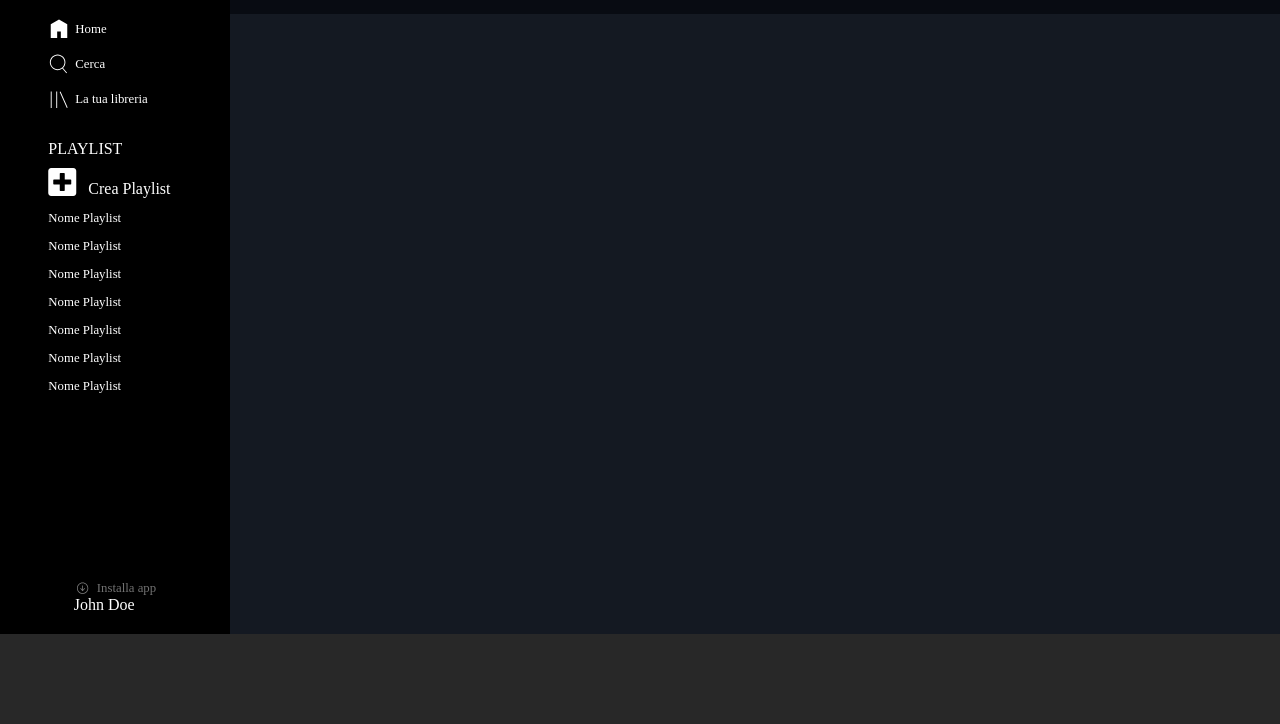
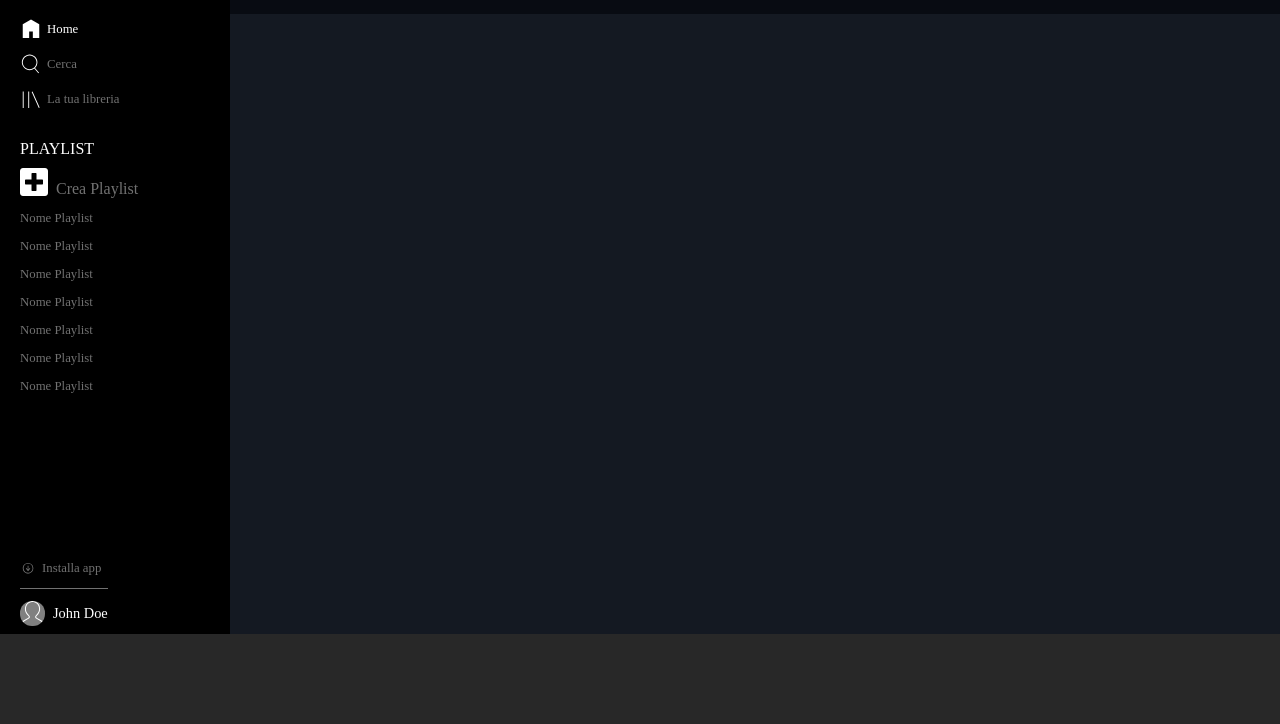
Before and after one commit to Alek90/html-css-spotifyweb, a plain HTML site: page index.html in a window 1280 px wide. Shown: the part 76-800 px from the top of the page. Drawn offline with Linux system fonts and the light colour scheme.

Commit message:
Riviste classi.
Inserite le nuove classi .txt_[tono] nei precedenti elementi html, e cancellato css .color dove possibile.

```diff
--- a/index.html
+++ b/index.html
@@ -27,21 +27,21 @@
 
                 <nav class="menu_page">
 
-                    <div class="side_item home flex">
+                    <div class="side_item home flex txt_light">
 
                         <img src="./img/home.svg" alt="">
                         Home
 
                     </div>
 
-                    <div class="side_item search flex">
+                    <div class="side_item search flex txt_dark">
 
 
                         <img src="./img/search.svg" alt="">
                         Cerca
                     </div>
 
-                    <div class="side_item bookshelf flex">
+                    <div class="side_item bookshelf flex txt_dark">
 
                         <img src="./img/libreria.svg" alt="">
                         La tua libreria
@@ -53,17 +53,17 @@
                 <section class="playlist">
 
                     <dl>
-                        <dt>PLAYLIST</dt>
+                        <dt class="txt_light">PLAYLIST</dt>
 
-                        <dd class="new_playlist"> <i class="fas fa-plus-square"></i> Crea Playlist</dd>
+                        <dd class="new_playlist txt_dark"> <i class="fas fa-plus-square"></i>Crea Playlist</dd>
 
-                        <dd class="side_item">Nome Playlist</dd>
-                        <dd class="side_item">Nome Playlist</dd>
-                        <dd class="side_item">Nome Playlist</dd>
-                        <dd class="side_item">Nome Playlist</dd>
-                        <dd class="side_item">Nome Playlist</dd>
-                        <dd class="side_item">Nome Playlist</dd>
-                        <dd class="side_item">Nome Playlist</dd>
+                        <dd class="side_item txt_dark">Nome Playlist</dd>
+                        <dd class="side_item txt_dark">Nome Playlist</dd>
+                        <dd class="side_item txt_dark">Nome Playlist</dd>
+                        <dd class="side_item txt_dark">Nome Playlist</dd>
+                        <dd class="side_item txt_dark">Nome Playlist</dd>
+                        <dd class="side_item txt_dark">Nome Playlist</dd>
+                        <dd class="side_item txt_dark">Nome Playlist</dd>
                     </dl>
 
 
@@ -87,7 +87,6 @@
                     <div class="username txt_light">
                         John Doe
                     </div>
-
 
                 </div>
 
--- a/style.css
+++ b/style.css
@@ -57,8 +57,8 @@ body{
     background-color: black;
     flex-direction: column;
     justify-content: space-between;
-    align-items: center;
-    padding: 20px;
+    align-items: flex-start;
+    padding: 20px 20px 8px;
 }
 
 
@@ -71,7 +71,6 @@ body{
 }
 
 .side_item{
-    color: white;
     font-size: 0.8rem;
     justify-content: flex-start;
     align-items: center;
@@ -84,14 +83,9 @@ body{
     margin-right: 5px;
 }
 
-.playlist{
-    color: white;
-}
-
 .new_playlist{
     margin-top: 8px;
     margin-bottom: 13px;
-
 }
 
 i{
@@ -101,15 +95,37 @@ i{
 }
 
 .download{
+    width: 100%;
     font-size: 0.8rem;
+    align-content: center;
+    padding-bottom: 12px;
+    border-bottom: 1px solid rgb(113, 113, 113);
+    vertical-align: middle;
 }
 
 .download img{
-    width: 15px;
-    vertical-align: middle;
+    width: 14px;
     filter:invert(0.5);
     margin-right: 8px;
 }
+
+.user{
+    padding-top: 12px;
+    font-size: 0.9rem;
+    align-items: center;
+}
+
+.img_profile{
+    width: 25px;
+    height: 25px;
+    border-radius: 12px;
+    background-color: rgb(128, 128, 128);
+    background-image: url(./img/profile.svg);
+    background-size: cover;
+    margin-right: 8px;
+}
+
+/* /side_bar */
 
 
 header{
@@ -131,6 +147,7 @@ header{
     margin: 0 30px;
 }
 
+/* /header */
 
 
 /* --MAIN-- */
```
